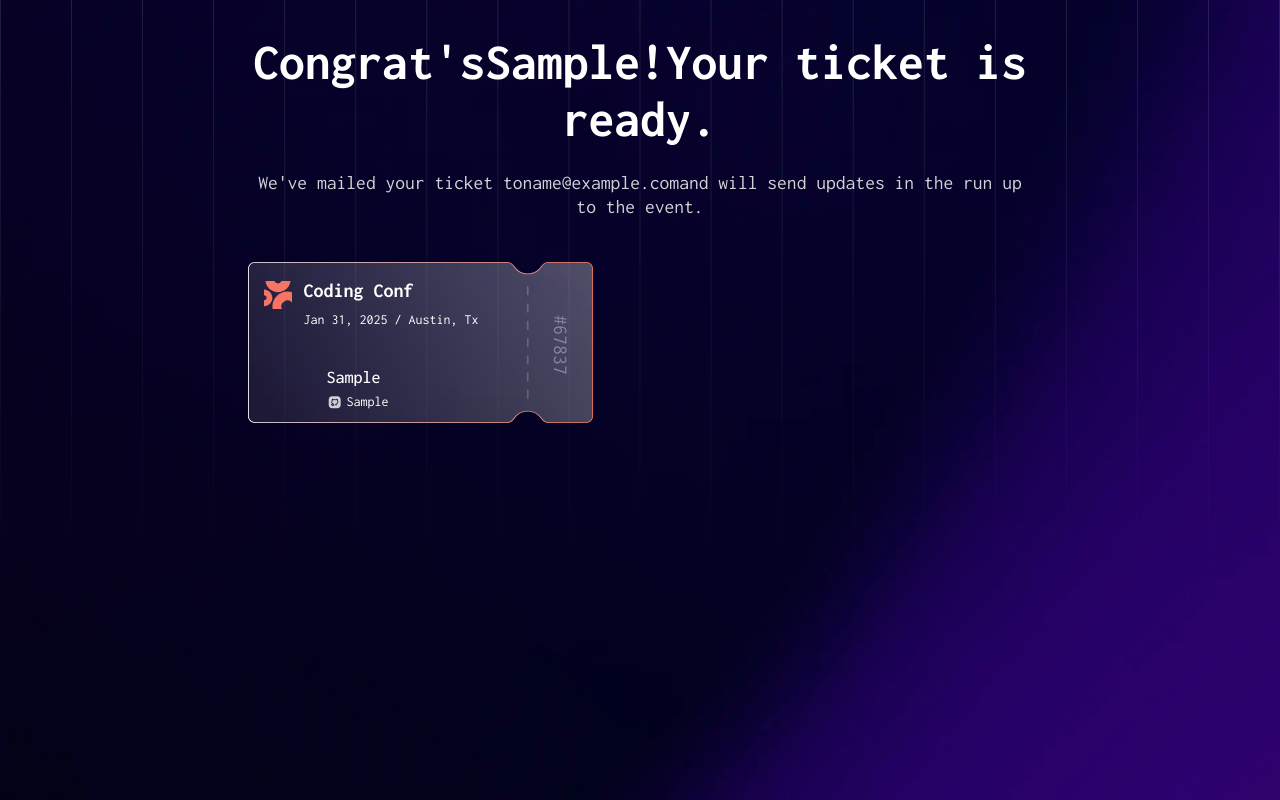
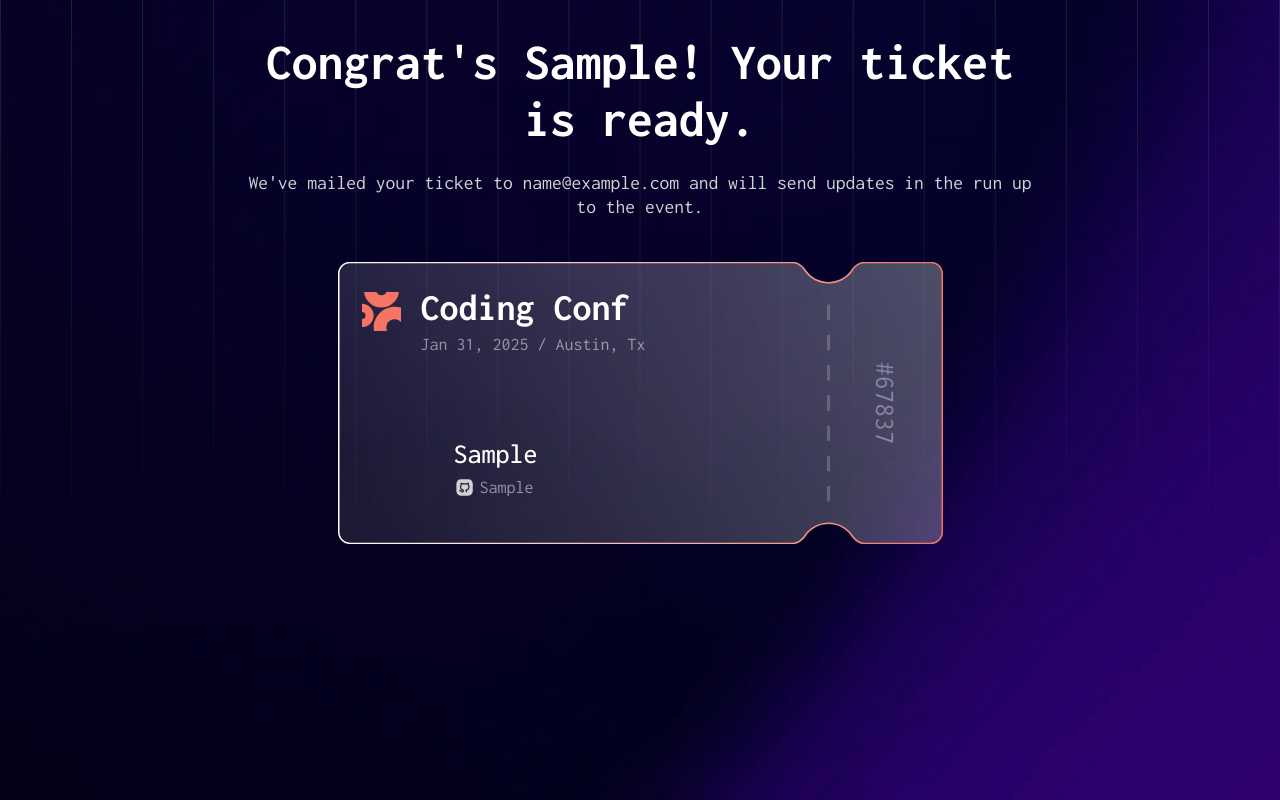
Before and after one commit to RealKendpr/conf-ticket-generator, a React (Vite) app: page / in a window 1280 px wide. Both pictures are taken after typing "Sample", "name@example.com", "Sample" into the empty fields and a click on the button "Generate My Ticket". Shown: the part 98-898 px from the top of the page. Built offline with nearby package versions, Linux system fonts and the light colour scheme.

Commit message:
layout and element spacing in ticket component

```diff
--- a/src/components/ticket.tsx
+++ b/src/components/ticket.tsx
@@ -7,32 +7,36 @@
 }) {
   return (
     // https://cssgrid-generator.netlify.app/
-    <div className="grid max-h-[161px] min-h-[161px] max-w-[345px] min-w-[345px] grid-cols-[1fr_20%] grid-rows-2 gap-y-[34px] overflow-scroll bg-[url(/images/pattern-ticket.svg)] bg-cover bg-center bg-no-repeat pt-[19px] pb-[15px] pl-4">
+    <div className="mx-auto grid max-h-[161px] min-h-[161px] max-w-[345px] min-w-[345px] grid-cols-[1fr_20%] grid-rows-2 gap-y-[34px] overflow-scroll bg-[url(/images/pattern-ticket.svg)] bg-cover bg-center bg-no-repeat pt-[19px] pb-[15px] pl-4 md:max-h-[282px] md:max-w-[605px] md:gap-y-[62px] md:py-[30px] md:pl-6 lg:mx-auto">
       <div className="text-neutral-0 col-start-1 col-end-2 row-start-1 row-end-2 flex">
-        <div className="mr-3 size-7">
+        <div className="mr-3 size-7 md:mr-5 md:size-[39px]">
           <img src="/images/logo-mark.svg" alt="" />
         </div>
         <div>
-          <div className="mb-3 text-xl leading-none font-bold">Coding Conf</div>
-          <div className="text-sm leading-none">Jan 31, 2025 / Austin, Tx</div>
+          <div className="mb-3 text-xl leading-none font-bold md:text-[38px] md:leading-[.8]">
+            Coding Conf
+          </div>
+          <div className="text-neutral-0/50 text-sm leading-none md:text-lg">
+            Jan 31, 2025 / Austin, Tx
+          </div>
         </div>
       </div>
       <div className="text-neutral-0 col-start-1 col-end-2 row-start-2 row-end-3 flex">
-        <div className="mr-3 size-[51px] overflow-hidden rounded-xl">
+        <div className="mr-3 size-[51px] overflow-hidden rounded-xl md:size-[80px]">
           <img src={formData?.avatar.preview} alt="" />
         </div>
         <div>
-          <div className="mt-[6px] mb-2 text-lg leading-none font-medium">
+          <div className="mt-[6px] mb-2 text-lg leading-none font-medium md:text-[28px]">
             {formData?.name}
           </div>
-          <div className="flex items-center text-sm leading-none">
+          <div className="text-neutral-0/50 flex items-center text-sm leading-none md:text-lg">
             <svg
               xmlns="http://www.w3.org/2000/svg"
               width="22"
               height="23"
               fill="none"
               viewBox="0 0 22 23"
-              className="mr-1 size-4"
+              className="mr-1 size-4 md:size-[22px]"
             >
               <path
                 fill="#D1D0D5"
@@ -46,7 +50,7 @@
         </div>
       </div>
       <div className="col-start-2 col-end-3 row-start-1 row-end-3 grid place-items-center">
-        <p className="text-neutral-0 rotate-90 text-xl text-neutral-500">
+        <p className="text-neutral-0 rotate-90 text-xl text-neutral-500 md:text-[27.5px]">
           #{formData?.ticketNumber}
         </p>
       </div>
```
Also changed, not shown: src/components/headings.tsx (+3 -6 lines).
